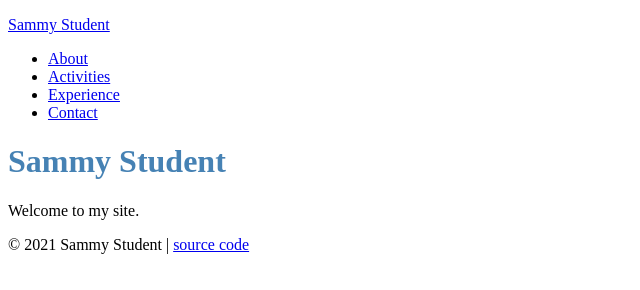
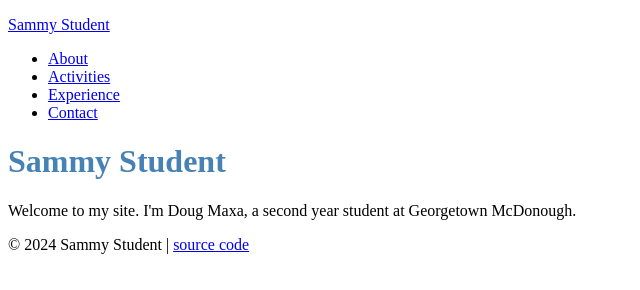
Before and after one commit to dgmaxa/student-site, a plain HTML site: page index.html in a window 1280 px wide. Shown: the whole page, without its empty margins (0-640 px from the left). Drawn offline with Linux system fonts and the light colour scheme.

Commit message:
Update index.html

```diff
--- a/index.html
+++ b/index.html
@@ -20,11 +20,11 @@
 
     <div class="page">
       <h1>Sammy Student</h1>
-      <p>Welcome to my site.</p>
+      <p>Welcome to my site. I'm Doug Maxa, a second year student at Georgetown McDonough.</p>
     </div>
 
     <footer>
-      <p>&copy; 2021 Sammy Student |
+      <p>&copy; 2024 Sammy Student |
         <a href="https://github.com/prof-rossetti/student-site">source code</a>
       </p>
     </footer>
```
